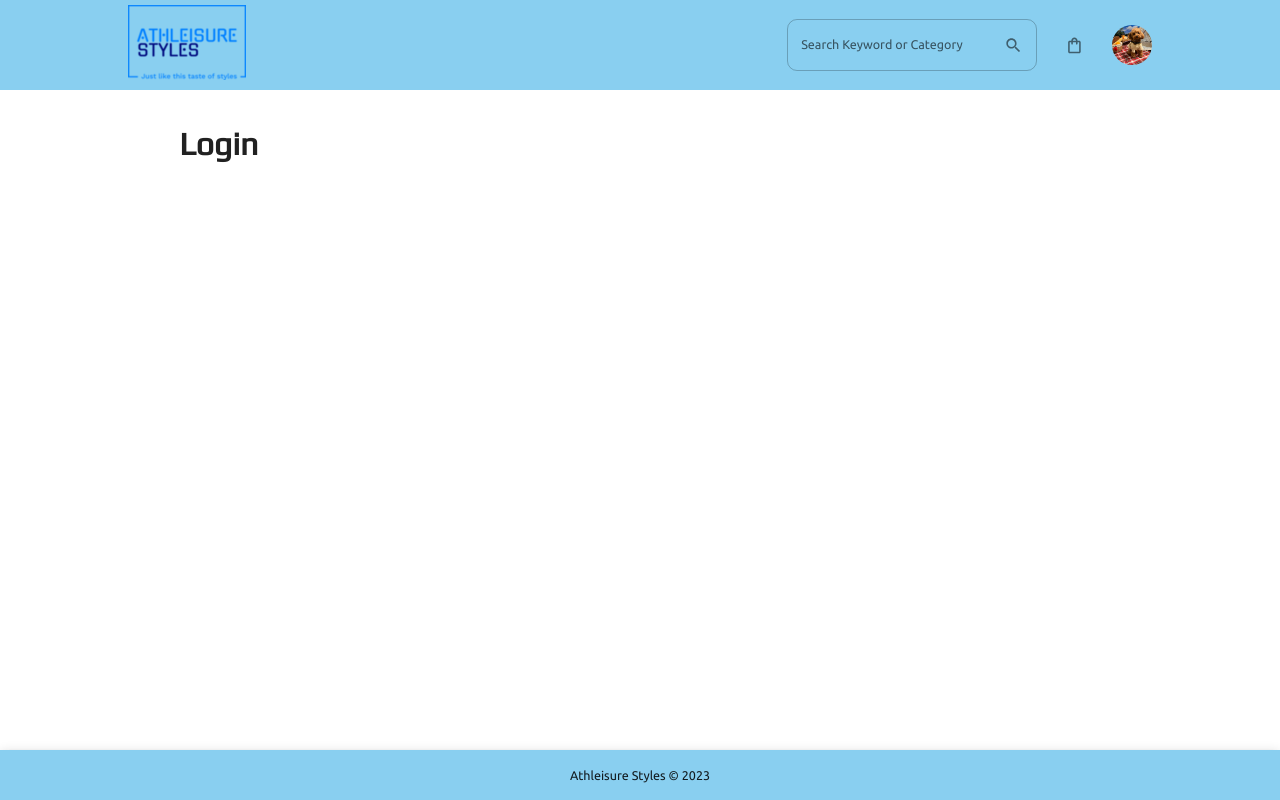
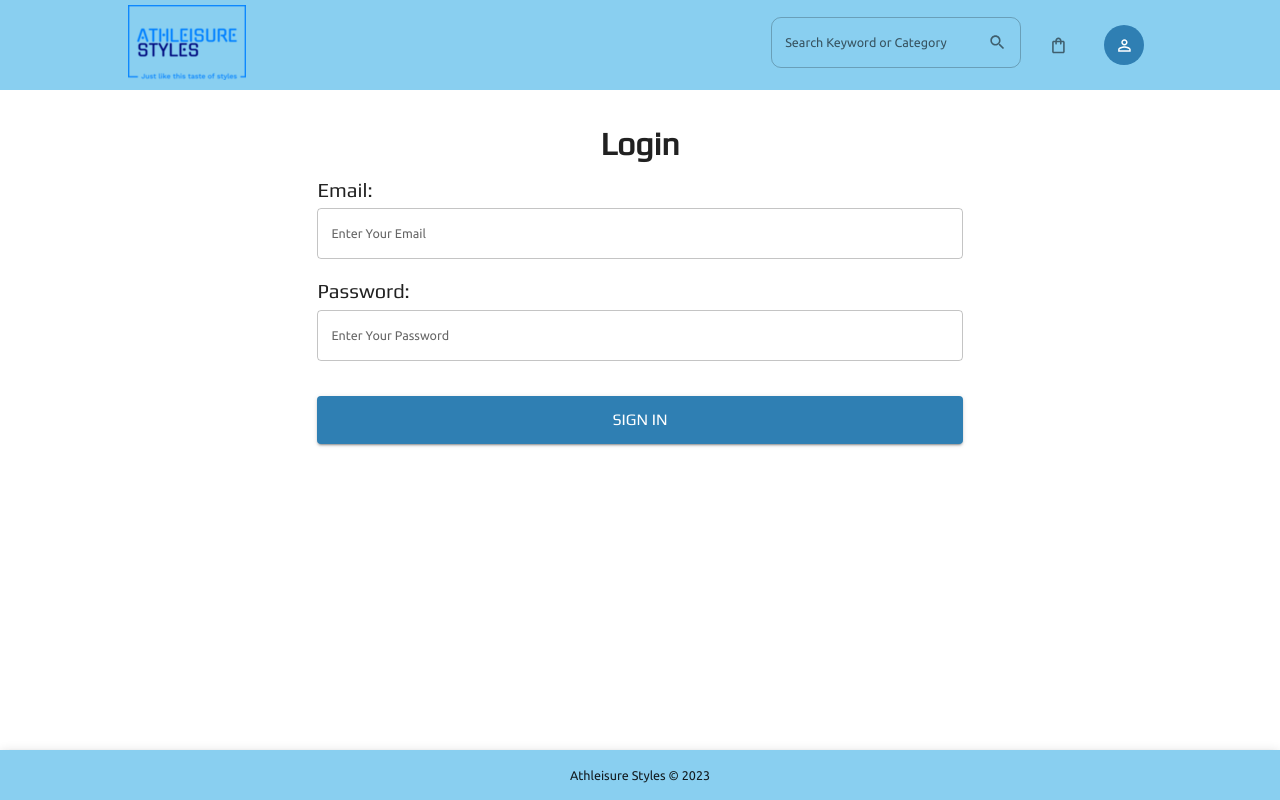
Before and after one commit to sahoooii/MERN_AthleisureStyles, a React (Create React App) app in the folder frontend/: page /login in a window 1280 px wide. Built offline with nearby package versions, Linux system fonts and the light colour scheme.

Commit message:
created login form

```diff
--- a/frontend/src/components/FormUi/FormTextField.jsx
+++ b/frontend/src/components/FormUi/FormTextField.jsx
@@ -2,10 +2,11 @@ import React from 'react';
 import { TextField } from '@mui/material';
 import { useField } from 'formik';
 
+// name= name of the field
+// ex: field= name:comment value='' mata=error handling
 const FormTextField = ({ name, ...otherProps }) => {
-	// name= name of the field
-	// ex: field= name:comment value='' mata=error handling
 	const [field, mata] = useField(name);
+	// console.log(field);
 
 	const configTextField = {
 		...field,
--- a/frontend/src/components/FormUi/SubmitButton.jsx
+++ b/frontend/src/components/FormUi/SubmitButton.jsx
@@ -2,7 +2,7 @@ import React from 'react';
 import ButtonComponent from '../Utils/ButtonComponent';
 import { useFormikContext } from 'formik';
 
-const SubmitButton = ({ children, backgroundColor }) => {
+const SubmitButton = ({ children, backgroundColor, width }) => {
 	const { submitForm } = useFormikContext();
 
 	const handleSubmit = () => {
@@ -13,6 +13,7 @@ const SubmitButton = ({ children, backgroundColor }) => {
 		<ButtonComponent
 			children={children}
 			backgroundColor={backgroundColor}
+			width={width}
 			onClick={handleSubmit}
 		/>
 	);
--- a/frontend/src/components/ItemDetails/ReviewForm.jsx
+++ b/frontend/src/components/ItemDetails/ReviewForm.jsx
@@ -18,7 +18,7 @@ import {
 	SentimentVerySatisfied,
 } from '@mui/icons-material';
 import { shades } from '../../theme';
-import { Formik, Form } from 'formik';
+import { Formik } from 'formik';
 import * as yup from 'yup';
 import FormTextField from '../FormUi/FormTextField';
 import SelectForm from '../FormUi/SelectForm';
@@ -62,14 +62,23 @@ const ReviewForm = ({ item }) => {
 								console.log(values);
 							}}
 						>
-							<Form>
+							{({
+								values,
+								errors,
+								touched,
+								handleBlur,
+								handleChange,
+								handleSubmit,
+								resetForm,
+							}) => (
+								<form onSubmit={handleSubmit}>
 									<Stack spacing={2}>
 										{/* Select Reviews */}
 										<SelectForm name='rate' label='Rating This Item'>
 											<MenuItem value={1}>
 												<Box display='flex' alignItems='center'>
-												<MoodBad sx={{ marginRight: '5px' }} />1 -- Nop I don't
-												like it
+													<MoodBad sx={{ marginRight: '5px' }} />1 -- Nop I
+													don't like it
 												</Box>
 											</MenuItem>
 											<MenuItem value={2}>
@@ -82,8 +91,8 @@ const ReviewForm = ({ item }) => {
 											</MenuItem>
 											<MenuItem value={3}>
 												<Box display='flex' alignItems='center'>
-												<SentimentNeutral sx={{ marginRight: '5px' }} />3 -- So
-												far, So Good
+													<SentimentNeutral sx={{ marginRight: '5px' }} />3 --
+													So far, So Good
 												</Box>
 											</MenuItem>
 											<MenuItem value={4}>
@@ -94,8 +103,8 @@ const ReviewForm = ({ item }) => {
 											</MenuItem>
 											<MenuItem value={5}>
 												<Box display='flex' alignItems='center'>
-												<SentimentVerySatisfied sx={{ marginRight: '5px' }} />5
-												-- Yes!! Love it!
+													<SentimentVerySatisfied sx={{ marginRight: '5px' }} />
+													5 -- Yes!! Love it!
 												</Box>
 											</MenuItem>
 										</SelectForm>
@@ -103,9 +112,16 @@ const ReviewForm = ({ item }) => {
 										<FormControl>
 											<FormTextField
 												name='comment'
-											label='Comment'
+												label='Enter Your Comment'
 												multiline
 												rows={4}
+												onBlur={handleBlur}
+												onChange={handleChange}
+												value={values.comment}
+												error={
+													Boolean(touched.comment) && Boolean(errors.comment)
+												}
+												helperText={touched.comment && errors.comment}
 											/>
 										</FormControl>
 
@@ -116,7 +132,8 @@ const ReviewForm = ({ item }) => {
 											/>
 										</Box>
 									</Stack>
-							</Form>
+								</form>
+							)}
 						</Formik>
 					</AccordionDetails>
 				</Accordion>
--- a/frontend/src/components/Nav/Navbar.jsx
+++ b/frontend/src/components/Nav/Navbar.jsx
@@ -28,7 +28,7 @@ import Footer from '../Footer';
 import { styled } from '@mui/material/styles';
 
 const Navbar = () => {
-	const [isLogin, setLogin] = useState(true);
+	const [isLogin, setLogin] = useState(false);
 	const [open, setOpen] = useState(false);
 
 	const { cartItems } = useSelector((state) => state.cart);
--- a/frontend/src/components/auth/FormContainer.jsx
+++ /dev/null
@@ -1,18 +0,0 @@
-import React from 'react';
-import { Grid, Box, Stack } from '@mui/material';
-
-const FormContainer = ({ children }) => {
-	return (
-		<Box width='80%' m='0 auto'>
-			{/* <Stack spacing={2}> */}
-				<Grid container>
-					<Grid item xs={12} md={6}>
-						{children}
-					</Grid>
-				</Grid>
-			{/* </Stack> */}
-		</Box>
-	);
-};
-
-export default FormContainer;
--- a/frontend/src/screens/LoginScreen.jsx
+++ b/frontend/src/screens/LoginScreen.jsx
@@ -2,26 +2,101 @@ import React, { useState } from 'react';
 import { Formik, Form } from 'formik';
 import * as yup from 'yup';
 import { Link } from 'react-router-dom';
-import { Stack, Box, Grid, Typography } from '@mui/material';
-import FormContainer from '../components/auth/FormContainer';
+import { Box, Grid, Typography, Stack } from '@mui/material';
 import FormTextField from '../components/FormUi/FormTextField';
 import SubmitButton from '../components/FormUi/SubmitButton';
 
 const LoginScreen = () => {
-	const [email, setEmail] = useState('');
-	const [password, setPassword] = useState('');
 
 	const submitHandler = (e) => {
 		e.preventDefault();
 		console.log('submit');
 	};
 
+	const INITIAL_LOGIN_STATE = { email: '', password: '' };
+
+	const LOGIN_VALIDATION = yup.object().shape({
+		email: yup
+			.string()
+			.email('Invalid email.')
+			.required('Please enter your email'),
+		password: yup.string().required('Please enter your password'),
+	});
+
 	return (
-		<FormContainer>
-			<Typography fontSize='32px' fontWeight='bold' fontFamily='Play'>
+		<Box m='0 auto' sx={{ width: { sm: '80%', xs: '100%' } }}>
+			<Typography
+				fontSize='32px'
+				fontWeight='bold'
+				fontFamily='Play'
+				textAlign='center'
+			>
 				Login
 			</Typography>
-		</FormContainer>
+
+			<Formik
+				initialValues={{ ...INITIAL_LOGIN_STATE }}
+				validationSchema={LOGIN_VALIDATION}
+				onSubmit={(values) => {
+					console.log(values);
+				}}
+			>
+				{({
+					values,
+					errors,
+					touched,
+					handleBlur,
+					handleChange,
+					handleSubmit,
+					resetForm,
+				}) => (
+					<form onSubmit={handleSubmit}>
+						<Grid
+							container
+							// spacing={3}
+							m='0 auto'
+							sx={{ width: { sm: '70%', xs: '90%' } }}
+						>
+							<Grid item xs={12} mt='10px' mb='20px'>
+								<Typography variant='h3' mb='7px'>
+									Email:
+								</Typography>
+								<FormTextField
+									name='email'
+									label='Enter Your Email'
+									type='email'
+									onBlur={handleBlur}
+									value={values.email}
+									onChange={handleChange}
+									error={Boolean(touched.email) && Boolean(errors.email)}
+									helperText={touched.email && errors.email}
+								/>
+							</Grid>
+
+							<Grid item xs={12}>
+								<Typography variant='h3' mb='7px'>
+									Password:
+								</Typography>
+								<FormTextField
+									name='password'
+									label='Enter Your Password'
+									type='password'
+									onBlur={handleBlur}
+									onChange={handleChange}
+									value={values.password}
+									error={Boolean(touched.password) && Boolean(errors.password)}
+									helperText={touched.password && errors.password}
+								/>
+							</Grid>
+
+							<Grid item xs={12} textAlign='center' mt='35px'>
+								<SubmitButton children='Sign In' width='100%' />
+							</Grid>
+						</Grid>
+					</form>
+				)}
+			</Formik>
+		</Box>
 	);
 };
 
```
Lines whose indentation alone changed are shown as unchanged.
